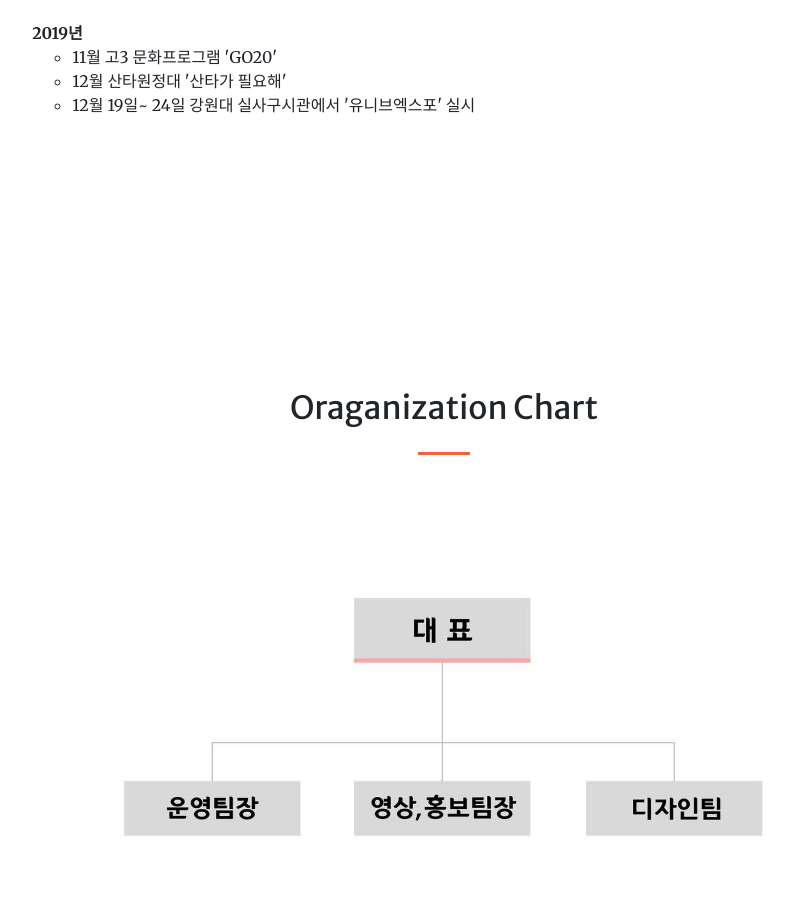
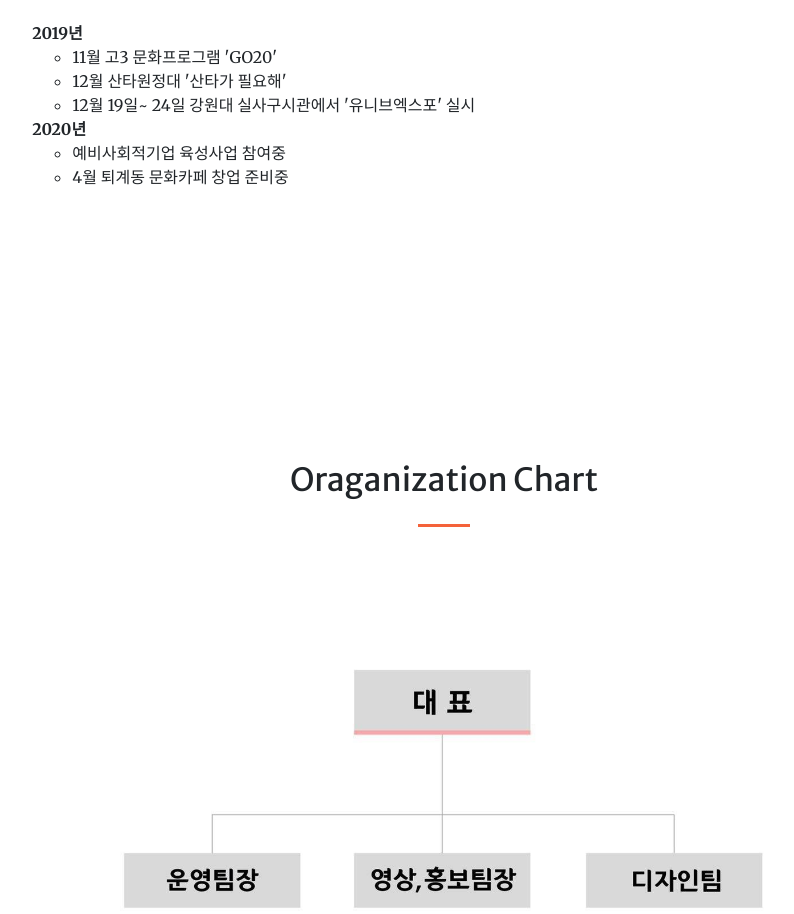
Before and after one commit to chungchunbunjim/chungchunbunjim.github.io, a website with bundled scripts: page index.html in a window 1280 px wide. Shown: the part 2641-3555 px from the top of the page, without its empty margins (196-990 px from the left). Built offline with nearby package versions, Linux system fonts and the light colour scheme.

Commit message:
Add files via upload

```diff
--- a/index.html
+++ b/index.html
@@ -199,6 +199,11 @@
       <li>12월 산타원정대 '산타가 필요해'</li>
       <li>12월 19일~ 24일 강원대 실사구시관에서 '유니브엑스포' 실시</li>
     </ul>
+	<li><b>2020년</b></li>
+    <ul>
+      <li>예비사회적기업 육성사업 참여중</li>
+      <li>4월 퇴계동 문화카페 창업 준비중</li>
+    </ul>
   </ul>
 </div>
 </div>
```
